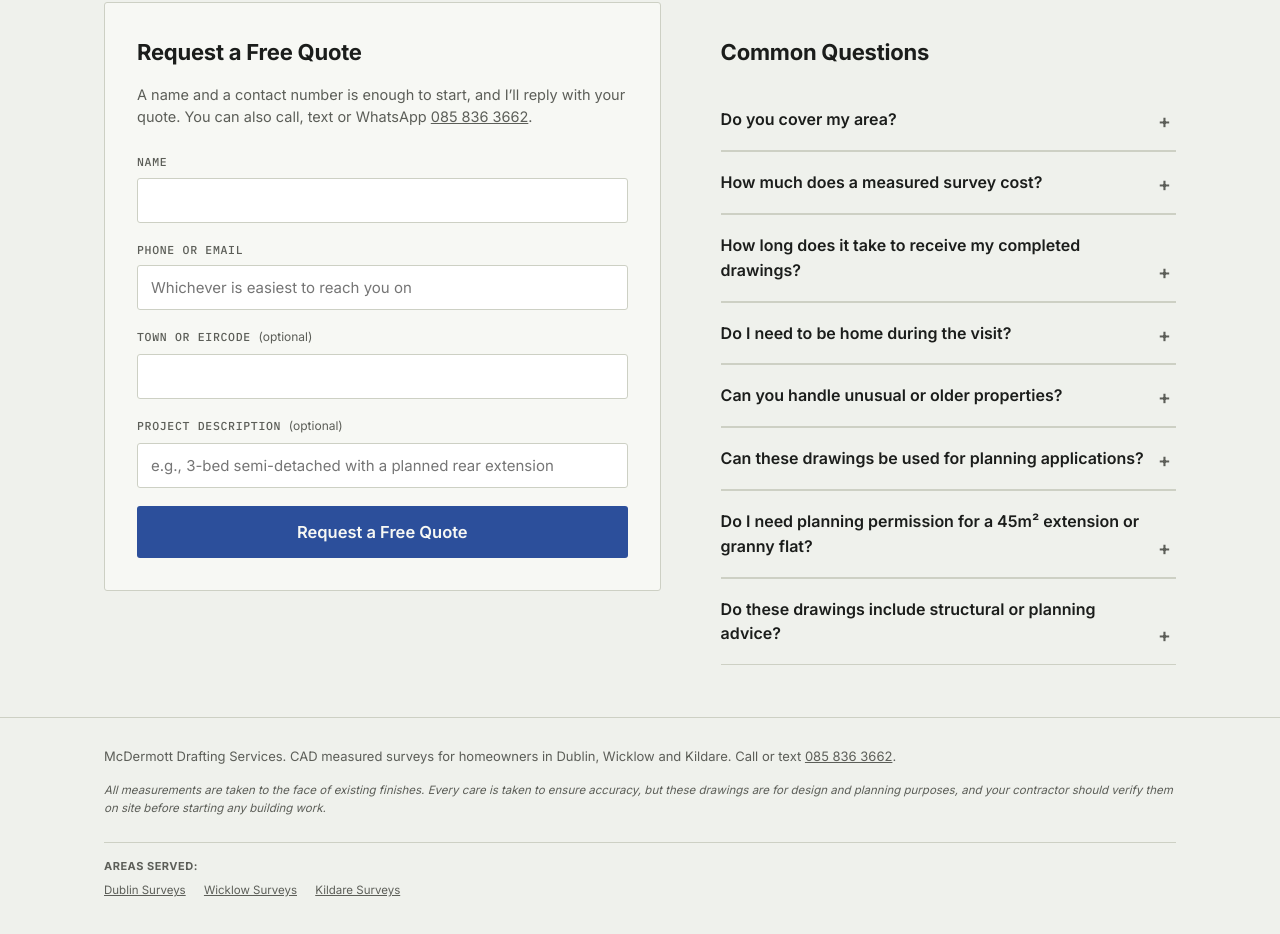
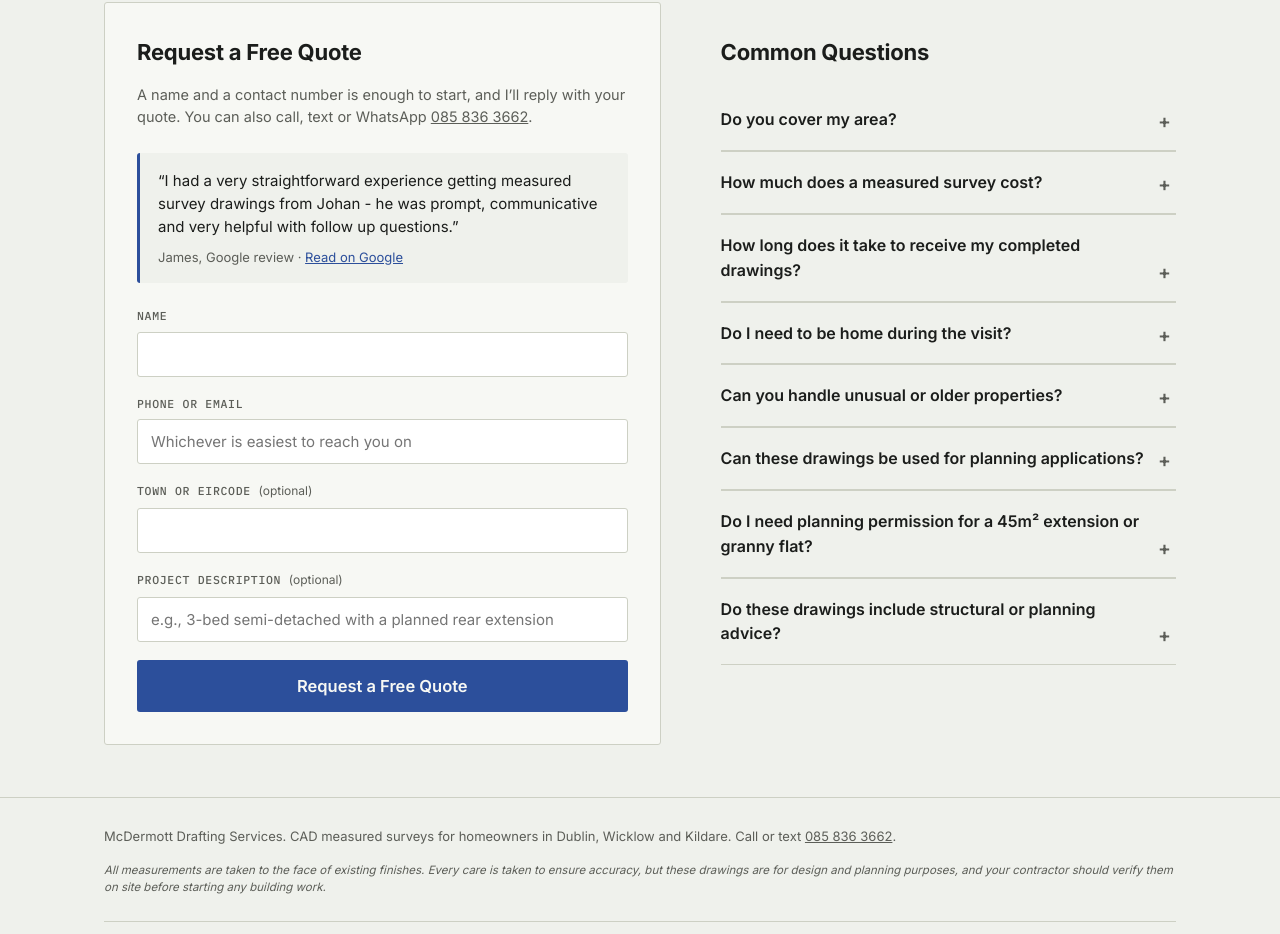
Before and after one commit to AmazingSpoon26/McDermottDrafting, a website: page index.html in a window 1280 px wide. Shown: the part 2506-3440 px from the top of the page. Drawn offline with Linux system fonts and the light colour scheme.

Commit message:
Add client review above quote form
Co-Authored-By: Claude Opus 5.5 <noreply@anthropic.com>

```diff
--- a/index.html
+++ b/index.html
@@ -648,6 +648,10 @@
   .price-list .price{color:var(--blue);font-weight:600;white-space:nowrap;}
   .price-note{max-width:68ch;margin:20px 0 22px;font-size:14.5px;color:var(--muted);}
   @media (max-width: 860px){.price-grid{grid-template-columns:1fr;}.price-card{padding:20px;}}
+  .review{margin:0 0 24px;padding:16px 18px;border-left:3px solid var(--blue);background:var(--paper);border-radius:var(--radius);}
+  .review blockquote{margin:0 0 8px;font-size:15px;line-height:1.55;color:var(--ink);}
+  .review figcaption{font-size:13px;color:var(--muted);}
+  .review a{color:var(--blue);}
   .brand{text-decoration:none;color:var(--ink);}
   .prose{max-width:68ch;}
   .prose p{margin:0 0 14px;color:var(--muted);font-size:15.5px;}
@@ -866,6 +870,11 @@
           <h2>Request a Free Quote</h2>
           <p class="sub">A name and a contact number is enough to start, and I’ll reply with your quote. You can also call, text or WhatsApp <a href="tel:+353858363662" style="text-decoration:underline;">085 836 3662</a>.</p>
 
+          <figure class="review">
+            <blockquote>“I had a very straightforward experience getting measured survey drawings from Johan - he was prompt, communicative and very helpful with follow up questions.”</blockquote>
+            <figcaption>James, Google review · <a href="https://www.google.com/maps/search/?api=1&amp;query=McDermott+Drafting+Services" target="_blank" rel="noopener">Read on Google</a></figcaption>
+          </figure>
+
           <div class="form-error" id="formError">
             Something went wrong sending your request. Please try again in a few minutes.
           </div>
```
Also changed, not shown: measured-surveys-dublin.html (+9 -0 lines), measured-surveys-kildare.html (+9 -0 lines), measured-surveys-wicklow.html (+9 -0 lines).
